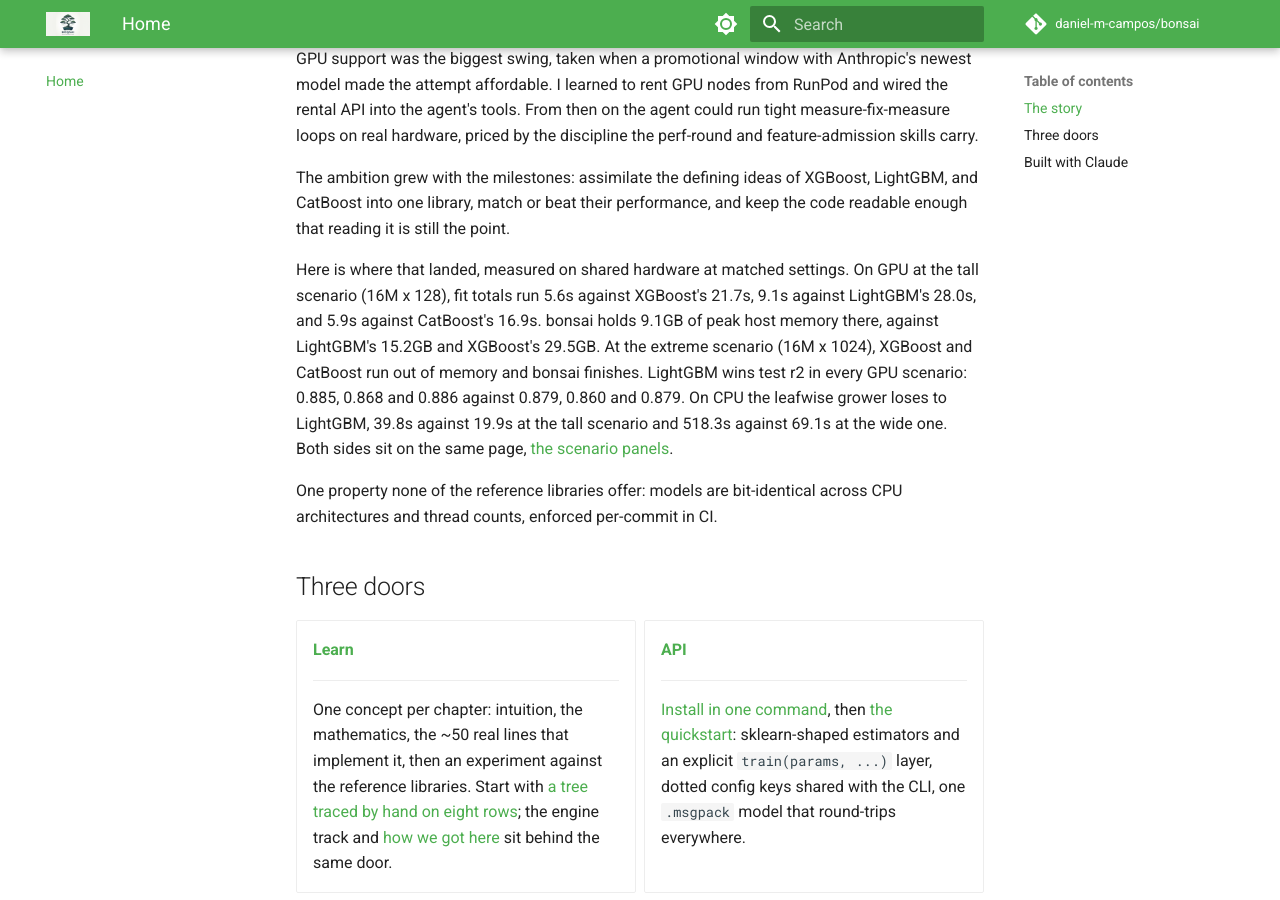
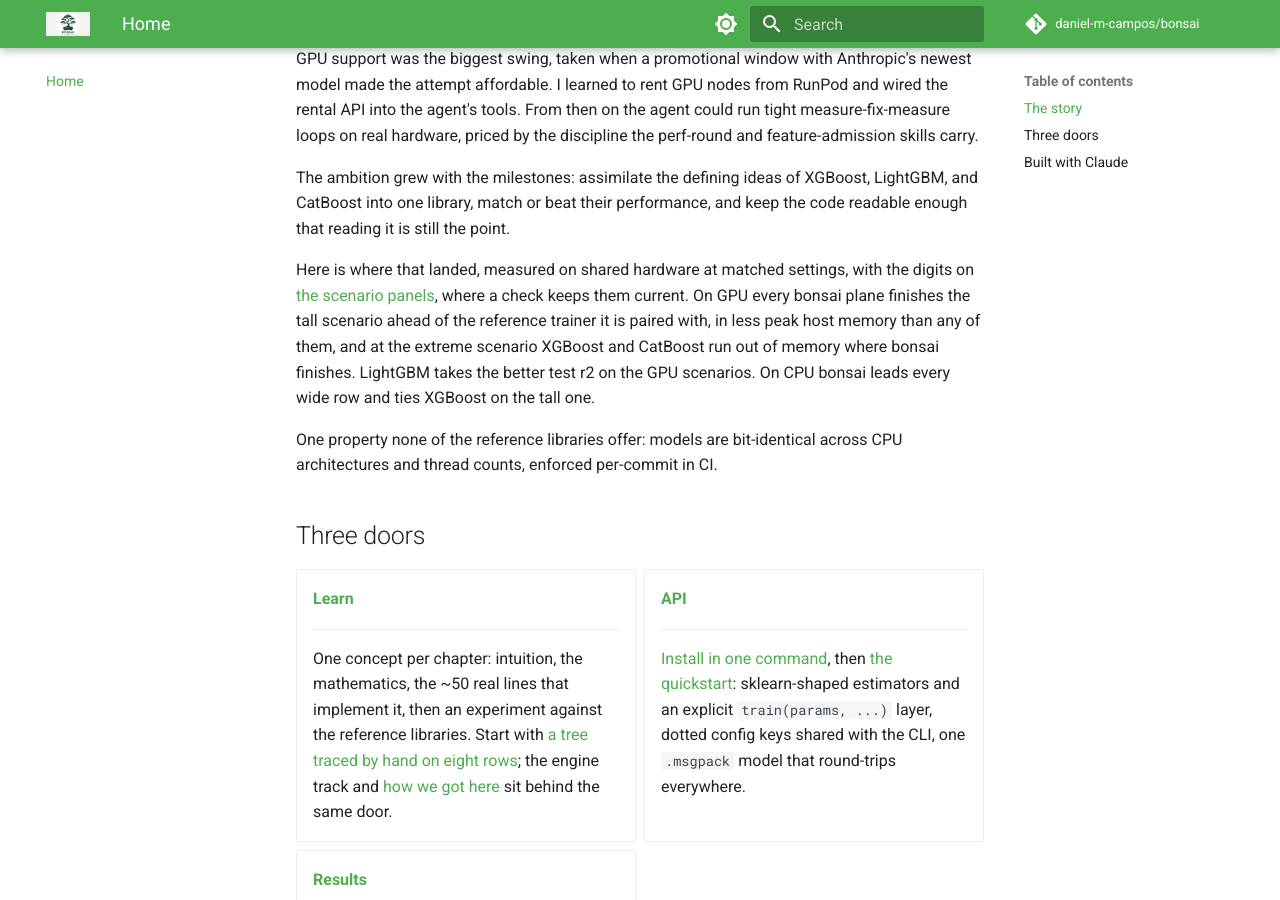
Before and after one commit to daniel-m-campos/bonsai, an MkDocs documentation site: the page built from docs/index.md, in a window 1280 px wide and 900 px high, scrolled down 818 px. Built offline with MkDocs 1.6.1 and Material for MkDocs 9.7.7, drawn with Linux system fonts in a browser that asks for light colours; comment, search, counter and statistics services are not loaded.

Commit message:
docs(index): the landing paragraph stops restating standings digits
The paragraph quoted July fit totals (5.6 s against XGBoost's 21.7,
leafwise losing to LightGBM 39.8 against 19.9 on the tall CPU cell)
that the perf page has contradicted since the 1.7.0 standings and
every refresh after; the protocol says prose never restates standings
digits because only generated tables sit behind a check. It now says
what the current panels show without a digit, and points at them.
PR #380 flagged the line.

Ran: docs_lint clean on the diff.

```diff
--- a/docs/index.md
+++ b/docs/index.md
@@ -22,7 +22,7 @@
 
 The ambition grew with the milestones: assimilate the defining ideas of XGBoost, LightGBM, and CatBoost into one library, match or beat their performance, and keep the code readable enough that reading it is still the point.
 
-Here is where that landed, measured on shared hardware at matched settings. On GPU at the tall scenario (16M x 128), fit totals run 5.6s against XGBoost's 21.7s, 9.1s against LightGBM's 28.0s, and 5.9s against CatBoost's 16.9s. bonsai holds 9.1GB of peak host memory there, against LightGBM's 15.2GB and XGBoost's 29.5GB. At the extreme scenario (16M x 1024), XGBoost and CatBoost run out of memory and bonsai finishes. LightGBM wins test r2 in every GPU scenario: 0.885, 0.868 and 0.886 against 0.879, 0.860 and 0.879. On CPU the leafwise grower loses to LightGBM, 39.8s against 19.9s at the tall scenario and 518.3s against 69.1s at the wide one. Both sides sit on the same page, [the scenario panels](results/results/perf.md).
+Here is where that landed, measured on shared hardware at matched settings, with the digits on [the scenario panels](results/results/perf.md), where a check keeps them current. On GPU every bonsai plane finishes the tall scenario ahead of the reference trainer it is paired with, in less peak host memory than any of them, and at the extreme scenario XGBoost and CatBoost run out of memory where bonsai finishes. LightGBM takes the better test r2 on the GPU scenarios. On CPU bonsai leads every wide row and ties XGBoost on the tall one.
 
 One property none of the reference libraries offer: models are bit-identical across CPU architectures and thread counts, enforced per-commit in CI.
 
```
